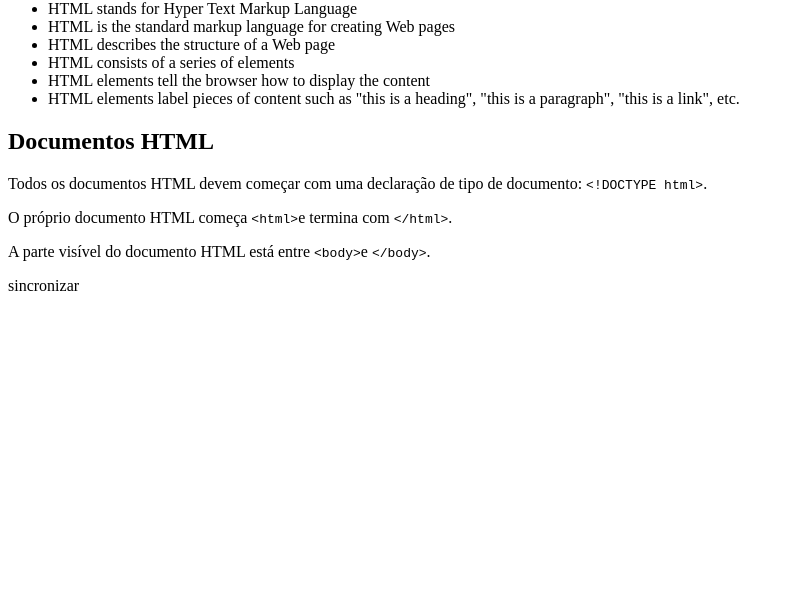
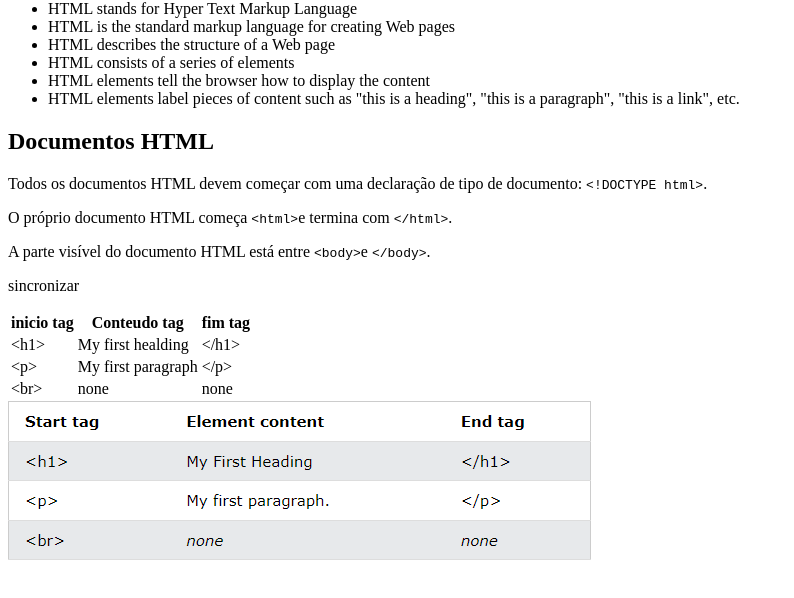
Before and after one commit to gmorettirib/meuprimeirosite1cturma24, a plain HTML site: page index.html in a window 1280 px wide. Shown: the part 66-664 px from the top of the page, without its empty margins (0-794 px from the left). Drawn offline with Linux system fonts and the light colour scheme.

Commit message:
adição tabela

```diff
--- a/index.html
+++ b/index.html
@@ -20,5 +20,31 @@
         <p>O próprio documento HTML começa <code> &lt;html&gt;</code>e termina com <code>&lt;/html&gt;</code>.</p>
         <p>A parte visível do documento HTML está entre <code>&lt;body&gt;</code>e <code>&lt;/body&gt;</code>.</p>
         <p>sincronizar</p>
+
+        <table>
+            <tr>
+              <th>inicio tag</th>
+              <th>Conteudo tag</th>
+              <th>fim tag</th>
+            </tr>
+            <tr>
+                <td>&lt;h1&gt;</td>
+                <td>My first healding</td>
+                <td>&lt;/h1&gt;</td>
+              </tr>
+              <tr>
+                <td>&lt;p&gt;</td>
+                <td>My first paragraph</td>
+                <td>&lt;/p&gt;</td>
+              </tr>
+              <tr>
+                <td>&lt;br&gt;</td>
+                <td>none</td>
+                <td>none</td>
+              </tr>
+          </table>
+          <img src="img/tabela.png" alt="tabela html">
+
     </body>
+
 </html>
```
Also changed, not shown: img/tabela.png (added).
